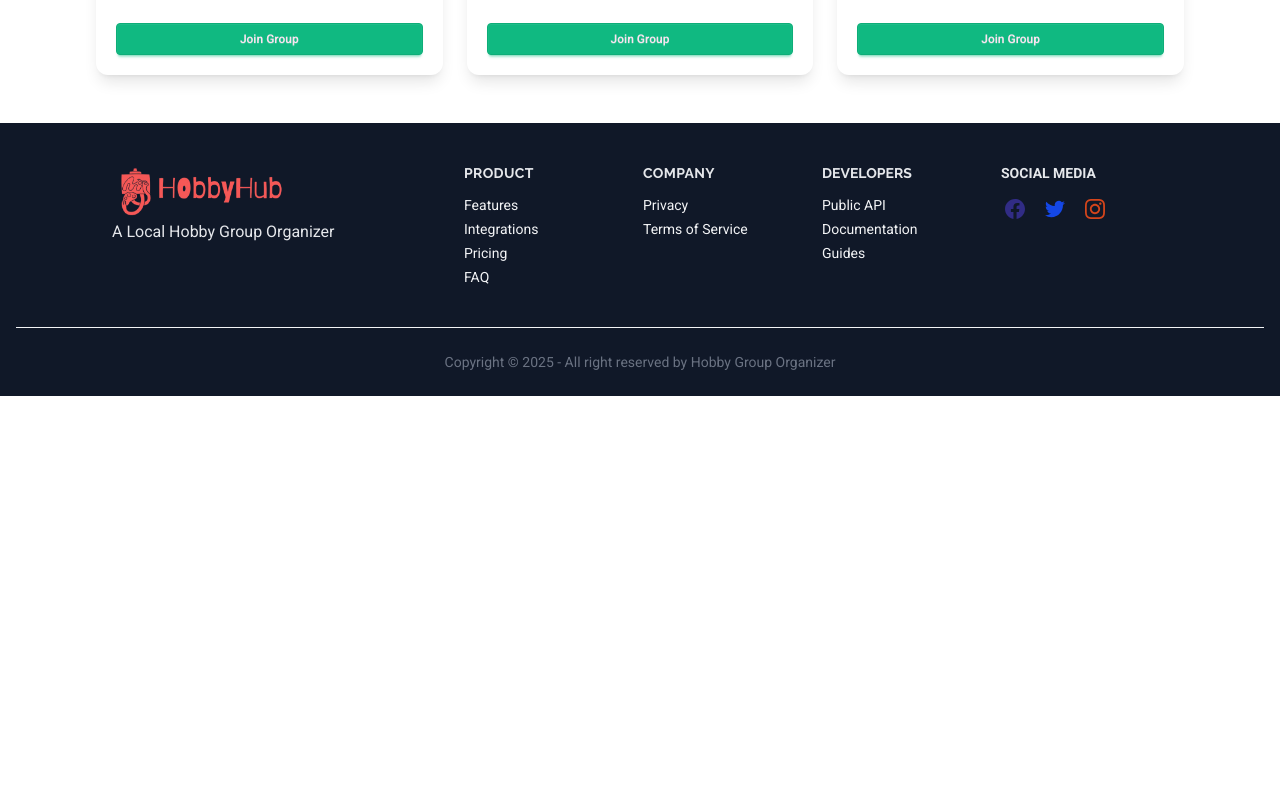
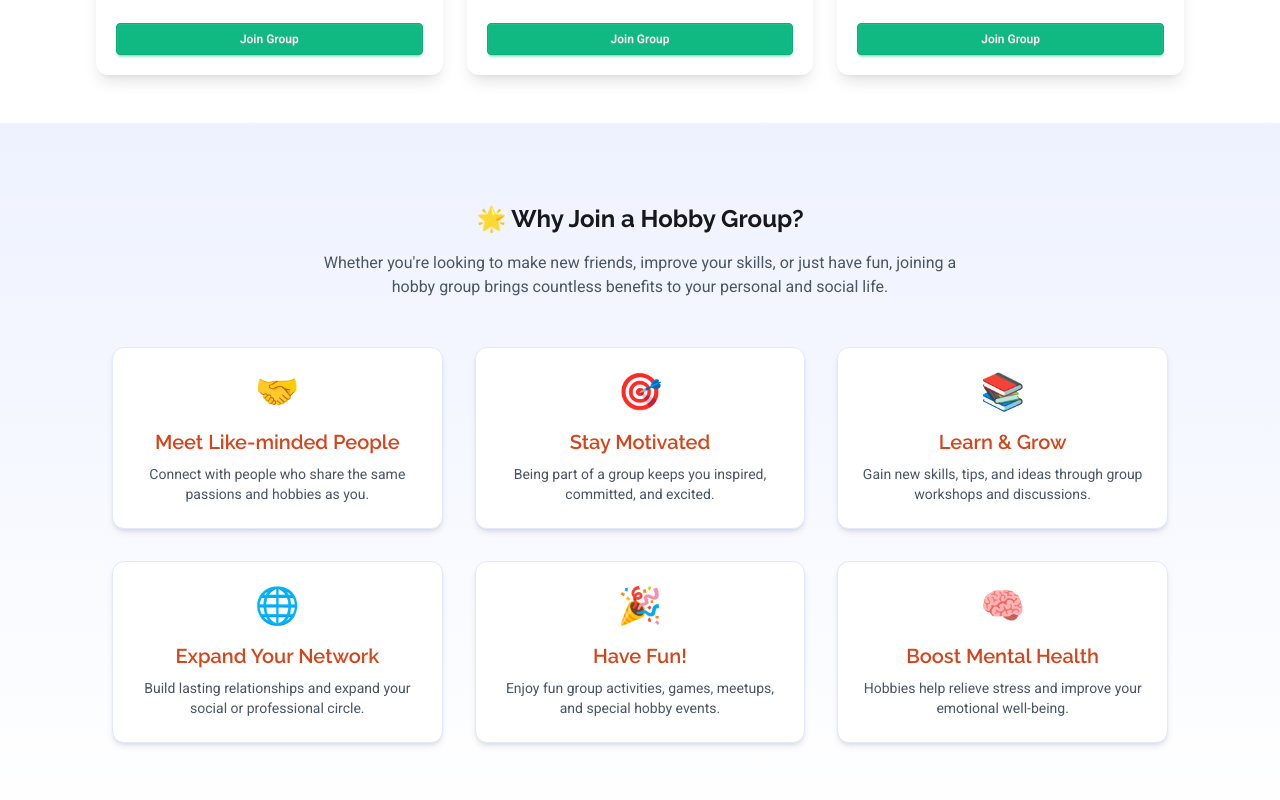
Before and after one commit to roni-biswas/HobbyHub, a React (Vite) app: page / in a window 1280 px wide. Shown: the part 1740-2540 px from the top of the page. Before the commit the page ends 2136 px from the top, so only its background shows below. Built offline with nearby package versions, Linux system fonts and the light colour scheme.

Commit message:
added why join group section in home page

```diff
--- /dev/null
+++ b/src/components/WhyJoinGroup.jsx
@@ -0,0 +1,75 @@
+import { Fade, Slide } from "react-awesome-reveal";
+
+const WhyJoinGroup = () => {
+  const benefits = [
+    {
+      icon: "🤝",
+      title: "Meet Like-minded People",
+      description:
+        "Connect with people who share the same passions and hobbies as you.",
+    },
+    {
+      icon: "🎯",
+      title: "Stay Motivated",
+      description:
+        "Being part of a group keeps you inspired, committed, and excited.",
+    },
+    {
+      icon: "📚",
+      title: "Learn & Grow",
+      description:
+        "Gain new skills, tips, and ideas through group workshops and discussions.",
+    },
+    {
+      icon: "🌐",
+      title: "Expand Your Network",
+      description:
+        "Build lasting relationships and expand your social or professional circle.",
+    },
+    {
+      icon: "🎉",
+      title: "Have Fun!",
+      description:
+        "Enjoy fun group activities, games, meetups, and special hobby events.",
+    },
+    {
+      icon: "🧠",
+      title: "Boost Mental Health",
+      description:
+        "Hobbies help relieve stress and improve your emotional well-being.",
+    },
+  ];
+
+  return (
+    <section className="bg-gradient-to-b from-indigo-50 to-white px-4 py-14 md:py-20">
+      <div className="text-center max-w-screen-7xl mx-auto px-4 md:px-12 lg:px-16 xl:px-24">
+        <h2 className="text-xl md:text-2xl font-bold mb-4">
+          🌟 Why Join a Hobby Group?
+        </h2>
+        <p className="text-gray-600 max-w-2xl mx-auto text-sm md:text-base mb-12">
+          Whether you're looking to make new friends, improve your skills, or
+          just have fun, joining a hobby group brings countless benefits to your
+          personal and social life.
+        </p>
+        <div className="grid grid-cols-1 sm:grid-cols-2 lg:grid-cols-3 gap-8">
+          <Fade cascade damping={0.1}>
+            {benefits.map((item, index) => (
+              <div
+                key={index}
+                className="bg-white p-6 rounded-xl shadow-md hover:shadow-indigo-200 border border-indigo-100 transition hover:scale-105"
+              >
+                <div className="text-4xl mb-4">{item.icon}</div>
+                <h3 className="text-xl font-semibold text-primary mb-2">
+                  {item.title}
+                </h3>
+                <p className="text-gray-600 text-sm">{item.description}</p>
+              </div>
+            ))}
+          </Fade>
+        </div>
+      </div>
+    </section>
+  );
+};
+
+export default WhyJoinGroup;
--- a/src/pages/Home.jsx
+++ b/src/pages/Home.jsx
@@ -1,12 +1,14 @@
 import React from "react";
 import Hero from "../components/Hero";
 import FeaturedGroups from "../components/FeaturedGroups";
+import WhyJoinGroup from "../components/WhyJoinGroup";
 
 const Home = () => {
   return (
     <>
       <Hero />
       <FeaturedGroups />
+      <WhyJoinGroup />
     </>
   );
 };
```
